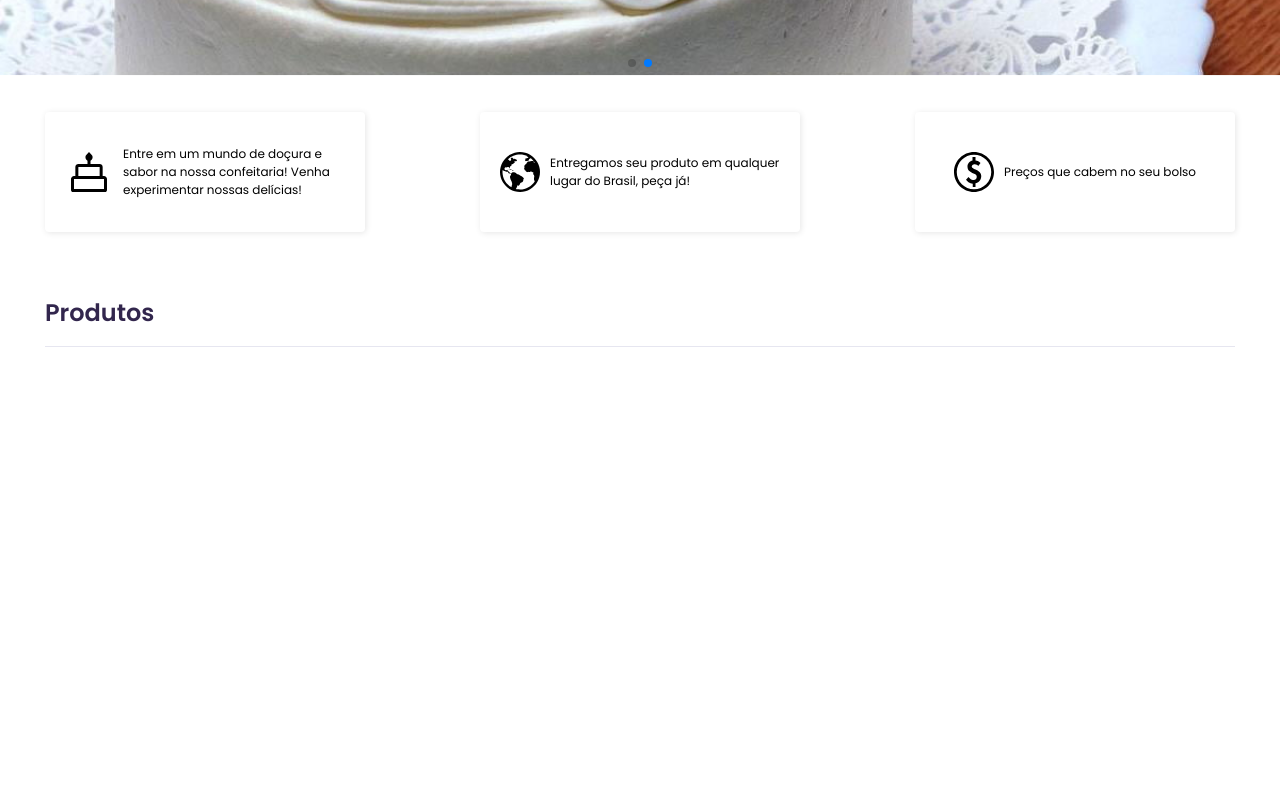
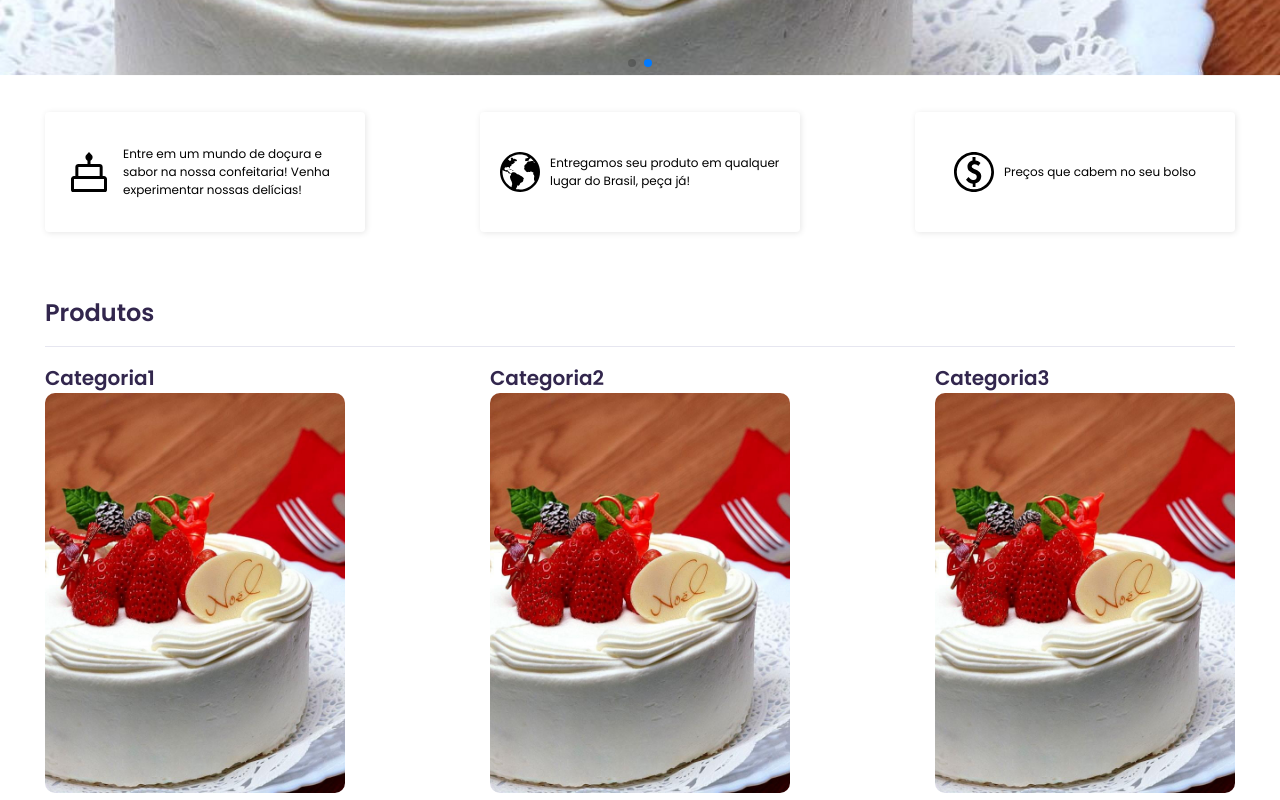
Before and after one commit to zLucasBiasi/Projeto_Eniac, a Next.js app: page / in a window 1280 px wide. Shown: the part 505-1305 px from the top of the page. Before the commit the page ends 868 px from the top, so only its background shows below. Built offline with nearby package versions, Linux system fonts and the light colour scheme.

Commit message:
feat: creating products card

```diff
--- a/src/components/index.tsx
+++ b/src/components/index.tsx
@@ -4,3 +4,4 @@ export { Button } from "./Button";
 export { FAQ } from "./FAQ";
 export { InformationCard } from "./InformationCard";
 export { Title } from "./Title";
+export { ProductsCard } from "./productsCard";
--- /dev/null
+++ b/src/components/productsCard/index.ts
@@ -0,0 +1 @@
+export { ProductsCard } from "./productsCard";
--- /dev/null
+++ b/src/components/productsCard/products.ts
@@ -0,0 +1,25 @@
+import Product from "/public/assets/images/bolo1.jpg";
+
+export const products = [
+  {
+    id: 1,
+    name: "Categoria1",
+    image: Product,
+    alt: "Imagem de um bolo",
+    href: "/bolos",
+  },
+  {
+    id: 2,
+    name: "Categoria2",
+    image: Product,
+    alt: "Imagem de um bolo",
+    href: "/bolos",
+  },
+  {
+    id: 3,
+    name: "Categoria3",
+    image: Product,
+    alt: "Imagem de um bolo",
+    href: "/bolos",
+  },
+];
--- /dev/null
+++ b/src/components/productsCard/productsCard.tsx
@@ -0,0 +1,26 @@
+import Link from "next/link";
+
+import { products } from "./products";
+
+import { Container } from "@/styles/global";
+
+import * as S from "./styles";
+
+export const ProductsCard = () => {
+  return (
+    <>
+      <Container>
+        <S.Wrapper>
+          {products.map((item) => (
+            <S.CardProduct key={item.id}>
+              <S.Name>{item.name}</S.Name>
+              <Link href={item.href}>
+                <S.ImageStyle src={item.image} alt={item.alt} />
+              </Link>
+            </S.CardProduct>
+          ))}
+        </S.Wrapper>
+      </Container>
+    </>
+  );
+};
--- /dev/null
+++ b/src/components/productsCard/styles.ts
@@ -0,0 +1,34 @@
+import Image from "next/image";
+import styled, { css } from "styled-components";
+
+export const Wrapper = styled.section`
+  display: flex;
+  justify-content: space-between;
+  flex-wrap: wrap;
+  align-items: center;
+  gap: 6rem;
+
+  @media (max-width: 800px) {
+    justify-content: center;
+  }
+`;
+
+export const Name = styled.span`
+  ${({ theme }) => css`
+    font-size: 2rem;
+    font-weight: 600;
+    color: ${theme.colors.purple};
+  `}
+`;
+
+export const CardProduct = styled.div`
+  width: 30rem;
+  height: 40rem;
+`;
+export const ImageStyle = styled(Image)`
+  width: 100%;
+  height: 100%;
+  object-fit: cover;
+  border-radius: 1rem;
+  cursor: pointer;
+`;
--- a/src/templates/Home/HomeTemplate.tsx
+++ b/src/templates/Home/HomeTemplate.tsx
@@ -1,4 +1,10 @@
-import { Banner, InformationCard, Navbar, Title } from "@/components";
+import {
+  Banner,
+  InformationCard,
+  Navbar,
+  Title,
+  ProductsCard,
+} from "@/components";
 
 export const HomeTemplate = () => {
   return (
@@ -7,6 +13,7 @@ export const HomeTemplate = () => {
       <Banner />
       <InformationCard />
       <Title>Produtos</Title>
+      <ProductsCard />
     </>
   );
 };
```
